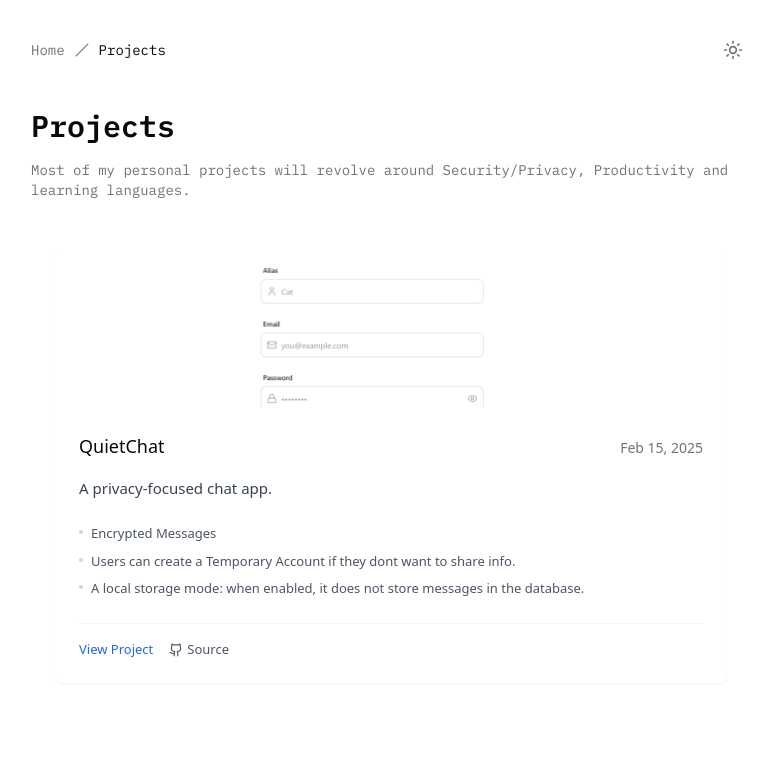
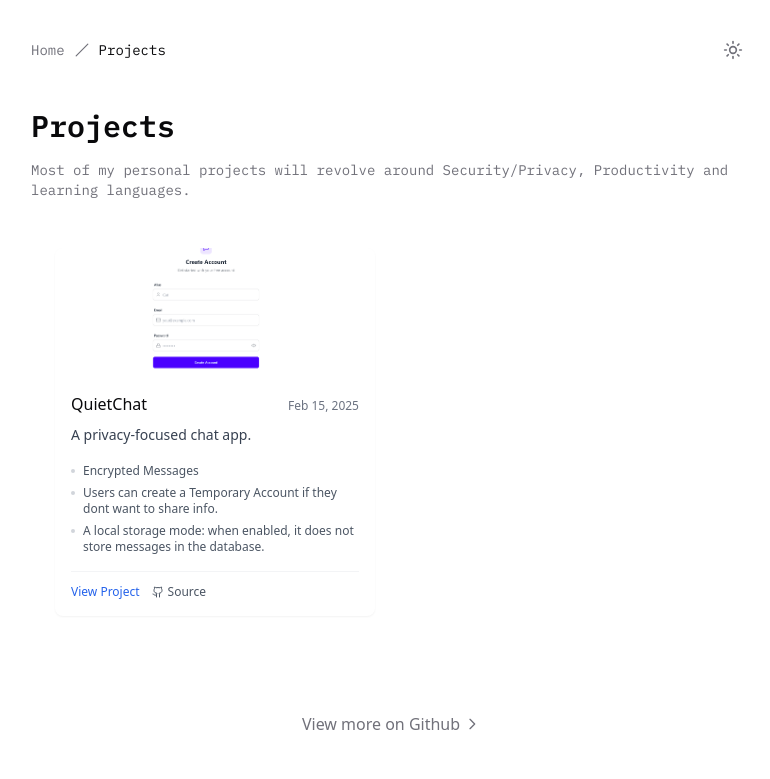
Before and after one commit to Harruta/website, a Next.js app: page /Projects in a window 1280 px wide. Shown: the top 779 px of the page, without its empty margins (249-1019 px from the left). Built offline with nearby package versions, Linux system fonts and the light colour scheme.

Commit message:
fixed layout

```diff
--- a/src/app/Projects/product.tsx
+++ b/src/app/Projects/product.tsx
@@ -1,4 +1,6 @@
 import { StaticImageData } from 'next/image';
+import { cn } from '@/lib/utils';
+import { monoFont } from '../styles/fonts/fonts';
 import Image from 'next/image';
 import QC from '../content/images/QC.png';
 import { Github } from 'lucide-react';
@@ -36,46 +38,44 @@
                 {projects.map((project, index) => (
                     <div
                         key={index}
-                        className={`bg-white dark:bg-[#242424] rounded-lg overflow-hidden shadow-sm hover:shadow-md transition-shadow flex flex-col h-full ${
-                            projects.length === 1 ? 'md:col-span-2' : ''
-                        }`}
+                        className="bg-white dark:bg-[#242424] rounded-lg overflow-hidden shadow-sm hover:shadow-md transition-shadow flex flex-col h-full"
                     >
                         {project.image && (
-                            <div className="h-40 overflow-hidden">
+                            <div className="h-32 overflow-hidden">
                                 <Image
                                     src={project.image}
                                     alt={project.title}
                                     className="w-full h-full object-cover"
-                                    width={600}
-                                    height={240}
+                                    width={400}
+                                    height={160}
                                 />
                             </div>
                         )}
-                        <div className="p-6 flex-1 flex flex-col">
-                            <div className="flex items-baseline justify-between mb-4">
-                                <h2 className="text-lg font-medium dark:text-white">{project.title}</h2>
-                                <time className="text-sm text-gray-500 dark:text-gray-400 ml-4 shrink-0">{project.date}</time>
+                        <div className="p-4 flex-1 flex flex-col">
+                            <div className="flex items-baseline justify-between mb-2">
+                                <h2 className="text-base font-medium dark:text-white">{project.title}</h2>
+                                <time className="text-xs text-gray-500 dark:text-gray-400 ml-2 shrink-0">{project.date}</time>
                             </div>
 
-                            <p className="text-[15px] text-gray-700 dark:text-gray-300 mb-6 leading-relaxed">
+                            <p className="text-sm text-gray-700 dark:text-gray-300 mb-4 leading-relaxed">
                                 {project.description}
                             </p>
 
-                            <ul className="space-y-2 mb-6 flex-1">
+                            <ul className="space-y-1.5 mb-4 flex-1">
                                 {project.bulletPoints.map((point, i) => (
-                                    <li key={i} className="flex items-start text-[13px] text-gray-600 dark:text-gray-400">
+                                    <li key={i} className="flex items-start text-xs text-gray-600 dark:text-gray-400">
                                         <span className="mr-2 mt-1.5 h-1 w-1 shrink-0 rounded-full bg-gray-300 dark:bg-gray-600" />
                                         {point}
                                     </li>
                                 ))}
                             </ul>
 
-                            <div className="flex items-center gap-4 mt-auto pt-4 border-t border-gray-100 dark:border-gray-700">
+                            <div className="flex items-center gap-3 mt-auto pt-3 border-t border-gray-100 dark:border-gray-700">
                                 <a
                                     href={project.link}
                                     target="_blank"
                                     rel="noopener noreferrer"
-                                    className="inline-flex items-center gap-1 text-[13px] text-blue-600 hover:text-blue-700 dark:text-blue-400 dark:hover:text-blue-300 font-medium"
+                                    className="inline-flex items-center gap-1 text-xs text-blue-600 hover:text-blue-700 dark:text-blue-400 dark:hover:text-blue-300 font-medium"
                                 >
                                     View Project
                                 </a>
@@ -84,9 +84,9 @@
                                         href={project.githubUrl}
                                         target="_blank"
                                         rel="noopener noreferrer"
-                                        className="inline-flex items-center gap-1 text-[13px] text-gray-600 hover:text-gray-900 dark:text-gray-400 dark:hover:text-gray-200"
+                                        className="inline-flex items-center gap-1 text-xs text-gray-600 hover:text-gray-900 dark:text-gray-400 dark:hover:text-gray-200"
                                     >
-                                        <Github size={14} /> Source
+                                        <Github size={12} /> Source
                                     </a>
                                 )}
                             </div>
@@ -94,6 +94,42 @@
                     </div>
                 ))}
             </div>
+
+            {/* More Soon Section */}
+            <div className="mt-24 space-y-8">
+                <div className="flex items-center justify-center gap-4">
+                    <a
+                        href="https://github.com/Harruta"
+                        target="_blank"
+                        rel="noopener noreferrer"
+                        className="group inline-flex items-center text-muted-foreground hover:text-purple-500 transition-colors duration-200"
+                    >
+                        View more on Github
+                        <svg
+                            className="ml-1 w-4 h-4 transition-transform duration-200 group-hover:translate-x-1"
+                            fill="none"
+                            viewBox="0 0 24 24"
+                            stroke="currentColor"
+                        >
+                            <path
+                                strokeLinecap="round"
+                                strokeLinejoin="round"
+                                strokeWidth={2}
+                                d="M9 5l7 7-7 7"
+                            />
+                        </svg>
+                    </a>
+                </div>
+
+                <h2 className={cn(
+                    "text-center text-4xl md:text-7xl font-extrabold",
+                    "bg-gradient-to-r from-gray-400/60 via-gray-500/60 to-gray-600/60 bg-clip-text text-transparent",
+                    "opacity-30 transition-opacity duration-300 hover:opacity-40",
+                    monoFont.className
+                )}>
+                    More Soon
+                </h2>
+            </div>
         </div>
     );
 };
```
